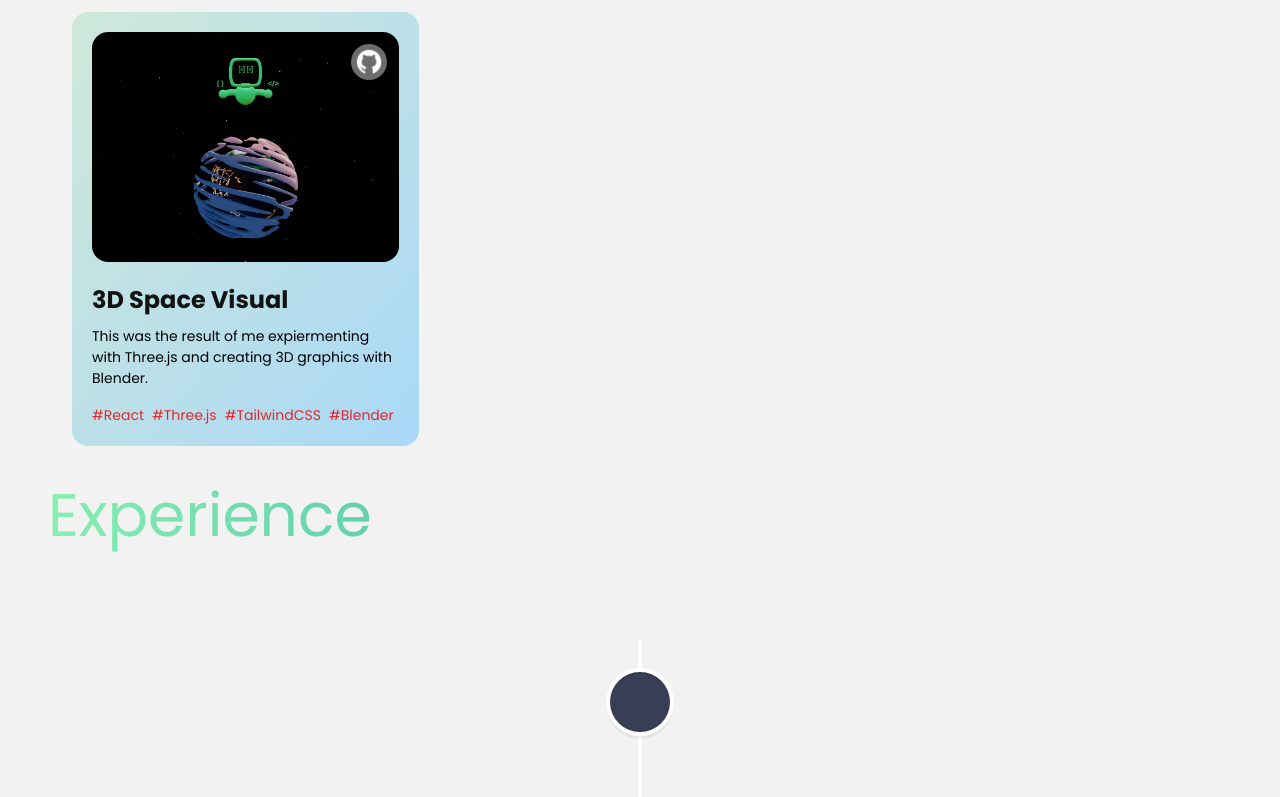
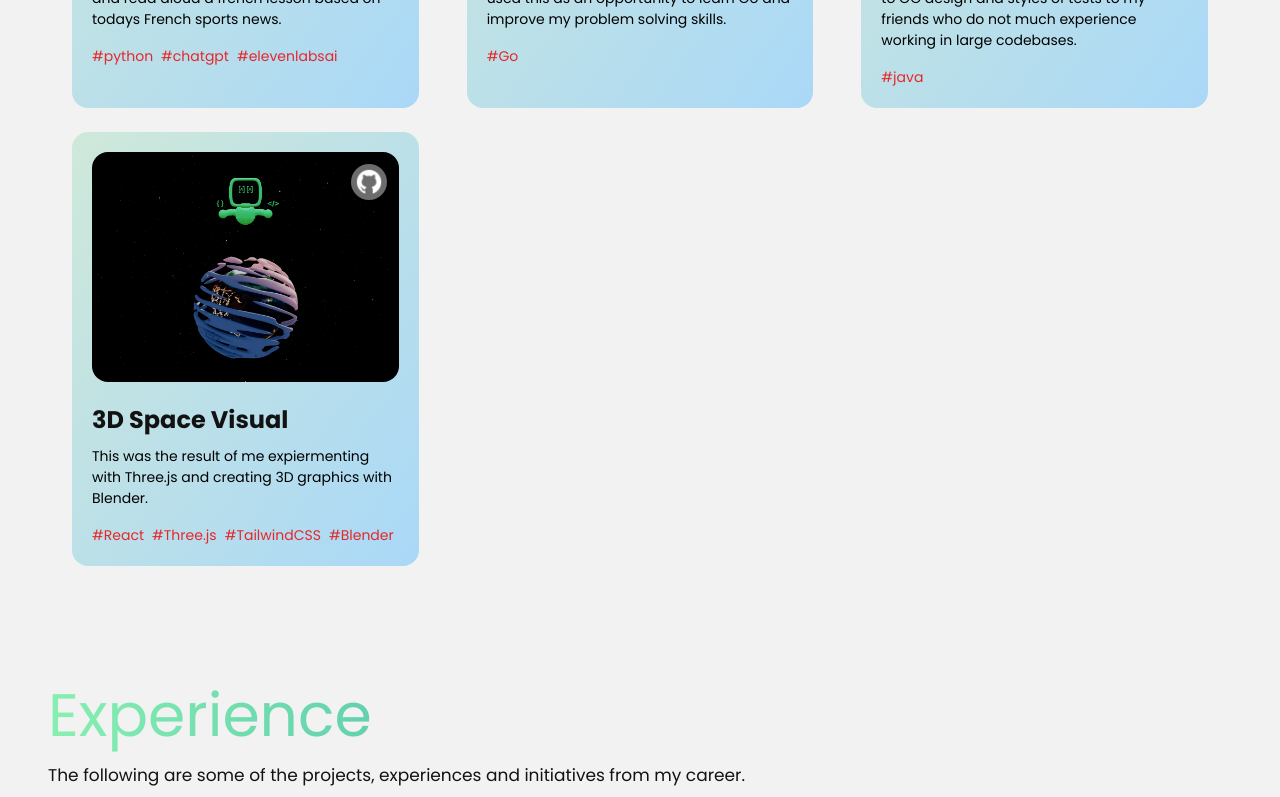
Before and after one commit to BenWorsley-19/portfolio-website, a React (Vite) app: page / in a window 1280 px wide. Shown: the part 2000-2797 px from the top of the page. Built offline with nearby package versions, Linux system fonts and the light colour scheme.

Commit message:
feat: experience section

```diff
--- a/src/components/Experience.jsx
+++ b/src/components/Experience.jsx
@@ -1,3 +1,5 @@
+import { motion } from 'framer-motion';
+import { fadeIn } from '../utils/motion';
 import { VerticalTimeline, VerticalTimelineElement } from "react-vertical-timeline-component";
 import 'react-vertical-timeline-component/style.min.css';
 import { SectionWrapper } from "../hoc";
@@ -5,69 +7,77 @@ import { SectionWrapper } from "../hoc";
 
 const experiences = [
   {
-      title: "React.js Developer",
-      company_name: "Starbucks",
-      iconBg: "#383E56",
-      date: "March 2020 - April 2021",
+    title: "Matillion Application Kubernetes Environment Runner (MAKER)",
+    company_name: "Matillion",
+    date: "23-24",
     points: [
-        "Developing and maintaining web applications using React.js and other related technologies.",
-        "Collaborating with cross-functional teams including designers, product managers, and other developers to create high-quality products.",
-        "Implementing responsive design and ensuring cross-browser compatibility.",
-        "Participating in code reviews and providing constructive feedback to other developers.",
+      "Internal CLI tool to spin up a local kubernetes environment for development and testing.",
+      "Worked with DevX and collaborated with dev teams to understand requirements to spin up their services.",
+      "80% faster test cycles for developers.",
     ],
   },
   {
-      title: "React Native Developer",
-      company_name: "Tesla",
-      iconBg: "#E6DEDD",
-      date: "Jan 2021 - Feb 2022",
+    title: "Create Your Own Connector (CYOC)",
+    company_name: "Matillion",
+    date: "21-23",
     points: [
-        "Developing and maintaining web applications using React.js and other related technologies.",
-        "Collaborating with cross-functional teams including designers, product managers, and other developers to create high-quality products.",
-        "Implementing responsive design and ensuring cross-browser compatibility.",
-        "Participating in code reviews and providing constructive feedback to other developers.",
+      "Service with UI to describe source API's and generate a connector.",
+      "Early service in Matillion's Data Producitivy Cloud.",
+      "Nominated for Most Innovative Cloud Product or Service at Cloud Excellence Awards",
+      "Collaborated with Product team on customer interviews to define requirements.",
+      "Enabled users to create 40 connectors in one quarter, from one connector",
     ],
   },
   {
-      title: "Full stack Developer",
-      company_name: "Meta",
-      iconBg: "#E6DEDD",
-      date: "Jan 2023 - Present",
+    title: "Engineering Manager",
+    company_name: "Matillion",
+    date: "19-21",
     points: [
-        "Developing and maintaining web applications using React.js and other related technologies.",
-        "Collaborating with cross-functional teams including designers, product managers, and other developers to create high-quality products.",
-        "Implementing responsive design and ensuring cross-browser compatibility.",
-        "Participating in code reviews and providing constructive feedback to other developers.",
+      "Managed and grew a team of 2 to a pod of 30+ engineers with 4 Team Lead reports through Covid.",
+      "Grew Engineering team from 20 to 100+ through recruitment intiatives, including tech tests and interview standards.",
+      "Implemented career development framework, defining the roles of engineer, senior and staff.",
+      "Championed Diversity and Inclusion initiatives, including attending Women in Tech conference on behalf of Matillion.",
+    ],
+  },
+  {
+    title: "Custom Connector Framework",
+    company_name: "Matillion",
+    date: "17-19",
+    points: [
+      "Framework to retrieve data from a defined source to Cloud Data Warehouse via config and http calls.",
+      "Improved test cycle from 2 weeks to 2 days.",
+      "Tactical move away from reliance on third party.",
+      "Enabled 30 percent faster support requests.",
     ],
   },
 ];
 
 
 const ExperienceCard = ({ experience }) => (
-  <VerticalTimelineElement
-    contentStyle={{ background: '#1d1846', color: '#fff' }}
-    contentArrowStyle={{ borderRight: '7px solid  #232631' }}
-    date={experience.date}
-    iconStyle={{ background: experience.iconBg }}
-    icon={
-      <div className="flex justify-center items-center w-full h-full">
-      </div>
-    }
-  >
-    <div>
-      <h3 className="text-white text-[24px] font-bold">{experience.title}</h3>
-      <p className="text-secondary text-[16px] font-semibold" style={{ margin: 0 }}>{experience.company_name}</p>
+  <ol className='flex flex-col md:flex-row relative border-l border-[#8b8b8b]'>
+    <li className='mb-10 ml-4'>
+      <div className='absolute w-4 h-4 bg-[#8b8b8b] rounded-full mt-3.5 -left-2 border border-white' />
+      <div className='w-full bg-gradient-to-br from-[#cfe8d9] to-[#A9D8F7] rounded-2xl p-4'>
+        <div className='grid grid-row-2 gap-4 items-center justify-start'>
+          <span className='text-[#121212] text-xs md:text-s '>
+            {experience.date} - {experience.company_name}
+          </span>
+          <h3 className='text-[#121212] font-bold text-[24px]'>
+            {experience.title}
+          </h3>
         </div>
         <ul className="mt-5 list-disc ml-5 space-y-2">
           {experience.points.map((point, index) => (
             <li
               key={`experience-point-${index}`}
-          className="text-white-100 text-[14px] pl-1 tracking-wider">
+              className="text-[#121212] text-[14px] pl-1 tracking-wider">
               {point}
             </li>
           ))}
         </ul>
-  </VerticalTimelineElement>
+      </div>
+    </li>
+  </ol>
 );
 
 const Experience = () => {
@@ -76,12 +86,20 @@ const Experience = () => {
       <h2 className="text-transparent bg-clip-text bg-gradient-to-r from-[#7defaae9] to-[#007EA7] md:text-[60px] sm:text-[50px] xs:text-[40px] text-[30px]">
         Experience
       </h2>
-      <div className="mt-20 flex flex-col">
-        <VerticalTimeline>
+      <div className='w-full flex'>
+        <motion.p
+          variants={fadeIn("", "", 0.1, 1)}
+          className='mt-30 text-[17px] text-[#121212] leading-[30px]'
+        >
+          The following are some of the projects, experiences  and initiatives from my career.
+        </motion.p>
+      </div>
+      <div className="my-10 flex flex-row items-center justify-center">
+        <div className="w-full md:w-7/12">
           {experiences.map((experience, index) => (
             <ExperienceCard key={index} experience={experience} />
           ))}
-        </VerticalTimeline>
+        </div>
       </div>
     </>
   )
--- a/src/components/Hero.jsx
+++ b/src/components/Hero.jsx
@@ -4,7 +4,7 @@ import { TypeAnimation } from "react-type-animation";
 
 const Hero = () => {
     return (
-        <section className='lg:py-16 h-screen'>
+        <section className='h-screen'>
             <div className="grid grid-cols-1 sm:grid-cols-12  mb-6 lg:mb-10">
                 <div className="lg:col-span-7 place-self-center mb-6 lg:mb-10 text-center sm:text-left">
                     <h1 className="mb-4 text-4xl sm:text-5xl lg:text-8xl lg:leading-normal">
--- a/src/components/Projects.jsx
+++ b/src/components/Projects.jsx
@@ -94,7 +94,7 @@ const ProjectCard = ({ index, name, description, tags, image, source_code_link }
             alt={name}
             className='w-full h-full object-cover rounded-2xl'
           />
-          <div className='absolute inset-0 flex justify-end m-3 card-img_hover'>
+          <div className='absolute inset-0 flex justify-end m-3'>
             <div
               onClick={() => window.open(source_code_link, "_blank")}
               className='bg-[#6b6c6b] w-9 h-9 rounded-full flex justify-center items-center cursor-pointer'
--- a/src/hoc/SectionWrapper.jsx
+++ b/src/hoc/SectionWrapper.jsx
@@ -10,6 +10,7 @@ function HOC() {
             initial="hidden"
             whileInView="show"
             viewport={{ once: true, amount: 0.25 }}
+            className='m:py-16 py-10'
         >
             <span className='hash-span' id={idName}>
                 &nbsp;
```
Lines whose indentation alone changed are shown as unchanged.
